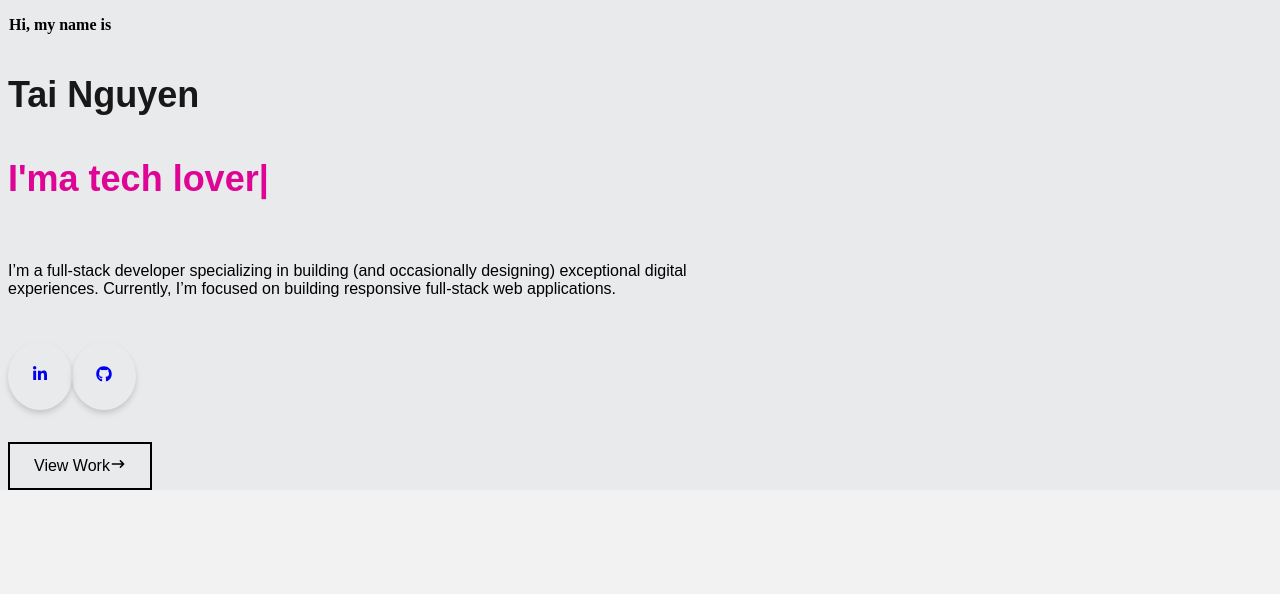
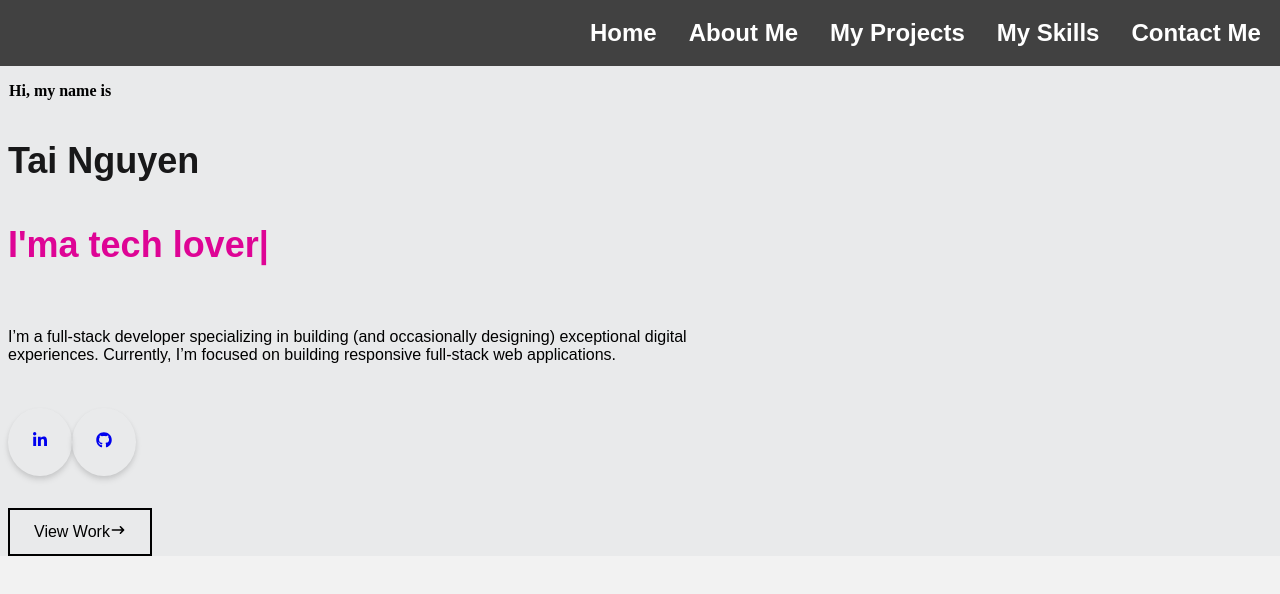
Before and after one commit to TaiNguyen2407/PortFolio, a React (Create React App) app in the folder app/frontend/: page / in a window 1280 px wide. Shown: the top 594 px of the page. Built offline with nearby package versions, Linux system fonts and the light colour scheme.

Commit message:
Feat: Add Navigation Bar  and NavLink component

```diff
--- /dev/null
+++ b/app/frontend/src/components/NavLink/NavLink.css
@@ -0,0 +1,17 @@
+.nav-link-container {
+    list-style-type: none;
+    margin: 0 1rem;
+}
+
+.nav-link {
+    text-decoration: none;
+    color: white;
+    font-weight: bold;
+    font-size: 1.5rem;
+    transition: 0.5s;
+}
+
+.nav-link:hover {
+    font-size: 2rem;
+    color: rgb(241, 149, 158)
+}
--- /dev/null
+++ b/app/frontend/src/components/NavLink/NavLink.tsx
@@ -0,0 +1,18 @@
+import { Link } from "react-router-dom";
+import "./NavLink.css"
+
+interface NavLinkProps {
+    className?: string;
+    urlEndPoint: string;
+    children: string;
+}
+
+const NavLink = ({className, urlEndPoint, children} : NavLinkProps) => {
+    return (
+        <li className={className || "nav-link-container"}>
+            <Link to={urlEndPoint} className="nav-link">{children}</Link>
+        </li>
+    )
+}
+
+export default NavLink;
--- a/app/frontend/src/index.tsx
+++ b/app/frontend/src/index.tsx
@@ -6,6 +6,7 @@ import Home from './pages/Home/Home';
 import AboutMe from './pages/AboutMe/AboutMe';
 import Projects from './pages/Projects/Projects';
 import Contact from './pages/Contact/Contact';
+import NavigationBar from './pages/NavigationBar/NavigationBar';
 
 const root = ReactDOM.createRoot(
   document.getElementById('root') as HTMLElement
@@ -19,10 +20,14 @@ root.render(
 export default function App() {
   return (
     <BrowserRouter>
+      <NavigationBar />
       <Routes>
         <Route path='/'>
           <Route index path='' element={<Home />} />
           <Route path='aboutme' element={<AboutMe />} />
+          <Route path='projects' element={<Projects />} />
+          <Route path='skills' element={<AboutMe />} />  { /* Missing skills page */ }
+          <Route path='contact' element={<Contact />} />
         </Route>
       </Routes>
     </BrowserRouter>
--- /dev/null
+++ b/app/frontend/src/pages/NavigationBar/NavigationBar.css
@@ -0,0 +1,11 @@
+.nav-container {
+    padding: 0.2rem;
+    background-color: rgb(65, 65, 65);
+}
+
+.nav-list {
+    width: 100%;
+    display: flex;
+    flex-direction: row;
+    justify-content: flex-end;
+}
--- /dev/null
+++ b/app/frontend/src/pages/NavigationBar/NavigationBar.tsx
@@ -0,0 +1,18 @@
+import NavLink from "../../components/NavLink/NavLink"
+import "./NavigationBar.css"
+
+const NavigationBar = () => {
+    return (
+        <nav className="nav-container">
+            <ul className="nav-list">
+                <NavLink urlEndPoint={"/"} children={"Home"} />
+                <NavLink urlEndPoint={"/aboutme"} children={"About Me"} />
+                <NavLink urlEndPoint={"/projects"} children={"My Projects"} />
+                <NavLink urlEndPoint={"/skills"} children={"My Skills"} />
+                <NavLink urlEndPoint={"/contact"} children={"Contact Me"} />
+            </ul>
+        </nav>
+    )
+}
+
+export default NavigationBar
```
